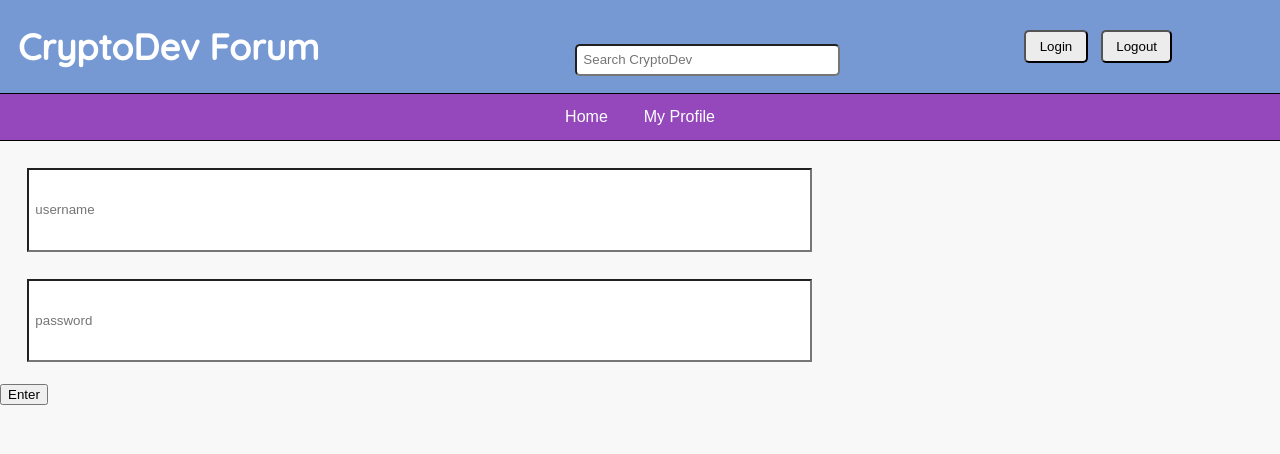
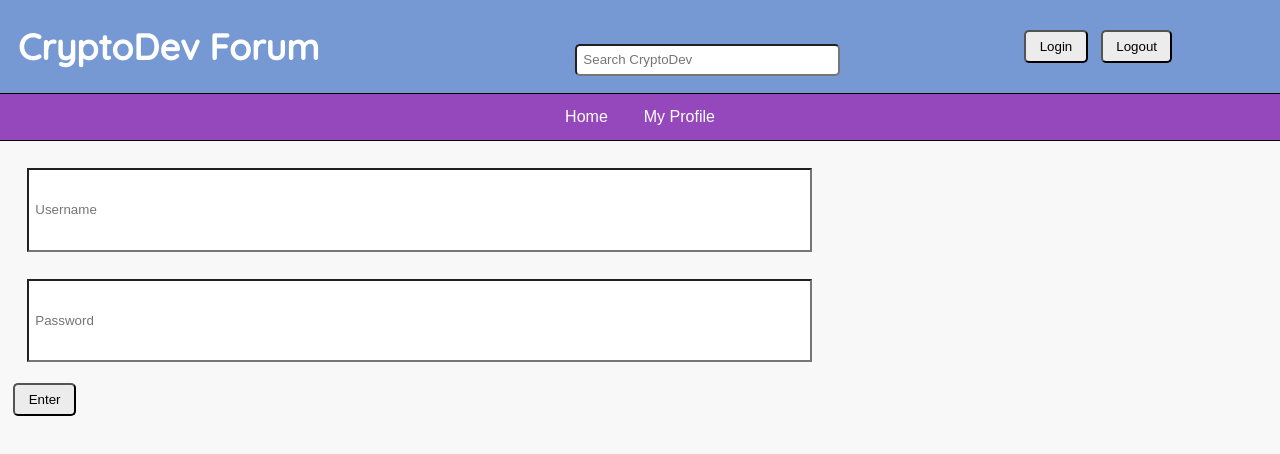
Before and after one commit to babux1/CryptoDev, a React (Create React App) app in the folder client/: page /loginpage in a window 1280 px wide. Shown: the top 454 px of the page. Built offline with nearby package versions, Linux system fonts and the light colour scheme.

Commit message:
recent changes

```diff
--- a/client/src/components/App.js
+++ b/client/src/components/App.js
@@ -1,4 +1,4 @@
-import React, { useState } from "react";
+import React, { useState, useEffect } from "react";
 import { Routes, Route } from "react-router-dom";
 import ForumSearch from "./ForumSearch";
 import Nav from "./Nav";
--- a/client/src/components/CreateComment.js
+++ b/client/src/components/CreateComment.js
@@ -25,10 +25,11 @@ function CreateComment({ post }) {
     <div className="create-comment">
       <form onSubmit={handleSubmit}>
         <label>
-          <h4>Post Comment:</h4>
+          {/* <h4>Post Comment:</h4> */}
           <input
             className="comment-input"
             type="text"
+            required="true"
             value={content}
             onChange={(e) => setContent(e.target.value)}
             placeholder="Leave a comment"
--- a/client/src/components/Forum.js
+++ b/client/src/components/Forum.js
@@ -35,17 +35,21 @@ function Forum({ search, filteredReults }) {
     );
   });
 
-  // function date(timestamp) {
-  //   const date = new Date(timestamp);
-  //   const day = date.getDay();
-  //   const month = date.getUTCMonth();
-  //   const year = date.getFullYear();
-  //   const hours = date.getHours();
-  //   const minutes = date.getMinutes();
-  //   return `${month}, ${day}, ${year}, ${hours}:${minutes}`;
-  // }
+  function handleCreatePost(e) {
+    console.log(e.target);
+    // fetch POST post/create
+  }
 
-  return <div className="forum">{displayPosts}</div>;
+  return (
+    <div className="forum">
+      <div className="create-post">
+        <button className="create-post-btn" onClick={handleCreatePost}>
+          Create Post
+        </button>
+      </div>
+      {displayPosts}
+    </div>
+  );
 }
 
 export default Forum;
--- a/client/src/components/Login.js
+++ b/client/src/components/Login.js
@@ -1,10 +1,26 @@
-import React from "react";
+import React, { useState } from "react";
 import LoginPage from "./LoginPage";
 import { Link } from "react-router-dom";
 
-function Login() {
+function Login({ onLogin }) {
+  const [username, setUsername] = useState("");
+
+  function handleSubmit(e) {
+    e.preventDefault();
+    fetch("/login", {
+      method: "POST",
+      headers: {
+        "Content-Type": "application/json",
+      },
+      body: JSON.stringify({ username }),
+    })
+      .then((r) => r.json())
+      .then((user) => onLogin(user));
+  }
   return (
     <div className="login">
+      {/* <LoginPage /> */}
+
       <Link to="/loginpage">
         <button className="login-btn" type="button">
           Login
--- a/client/src/components/LoginPage.js
+++ b/client/src/components/LoginPage.js
@@ -1,15 +1,31 @@
-import React from "react";
+import React, { useState } from "react";
 import ReactDOM from "react-dom";
 import { Route, BrowserRouter } from "react-router-dom";
 
 function LoginPage() {
+  const [username, setUsername] = useState("");
+  const [email, setEmail] = useState("");
+  const [password, setPassword] = useState("");
   return (
-    <div>
+    <div className="login-page">
       <form>
-        <input type="text" placeholder="username"></input>
-        <input type="text" placeholder="password"></input>
+        <input
+          type="text"
+          required="true"
+          value={username}
+          placeholder="Username"
+          onChange={(e) => setUsername(e.target.value)}
+        />
+
+        <input
+          type="text"
+          required="true"
+          value={password}
+          placeholder="Password"
+          onChange={(e) => setPassword(e.target.value)}
+        />
         <br></br>
-        <button>Enter</button>
+        <button className="login-btn">Enter</button>
       </form>
     </div>
   );
--- a/client/src/components/Post.js
+++ b/client/src/components/Post.js
@@ -3,7 +3,7 @@ import { useParams } from "react-router-dom";
 import Comment from "./Comment";
 import CreateComment from "./CreateComment";
 
-function Post({ id, title, content }) {
+function Post() {
   const [post, setPost] = useState({});
   const params = useParams();
 
@@ -33,7 +33,7 @@ function Post({ id, title, content }) {
       <h2 className="h2-bar">{post.title}</h2>
       <div className="comment">
         <p>{post.content}</p>
-        <p className="post-stats">Post created by: {"!!!FIX THIS!!!!"}</p>
+        {/* <p className="post-stats">Post created by: {post.user.username}</p> */}
       </div>
       {renderComments}
       <br />
--- a/client/src/index.css
+++ b/client/src/index.css
@@ -191,6 +191,22 @@ img {
   border-radius: 10px;
 }
 
+.create-post {
+  display: block;
+  margin: auto;
+  padding: 0.5em 1em 0.5em 1em;
+}
+
+.create-post-btn {
+  padding: 0.5em 1em 0.5em 1em;
+  background-color: rgb(236, 236, 236);
+  color: black;
+  width: auto;
+  border-radius: 5px;
+  padding: auto;
+  height: auto;
+}
+
 .h2-bar {
   width: auto;
   background-color: white;
@@ -271,15 +287,19 @@ img {
 }
 
 .create-comment {
+  display: block;
   padding: 0.5em;
+  border: solid black 1px;
 }
 
 .comment-input {
+  display: block;
   height: 5em;
-  width: 50%;
-  text-align: center;
+  width: 80%;
+  text-align: left;
   border-radius: 5px;
-  padding: 0em;
+  /* margin: 1em; */
+  padding: 0.5em 1.5em;
   font-size: large;
   word-wrap: break-word;
 }
```
Also changed, not shown: client/src/components/CreatePost.js (+8 -2 lines).
